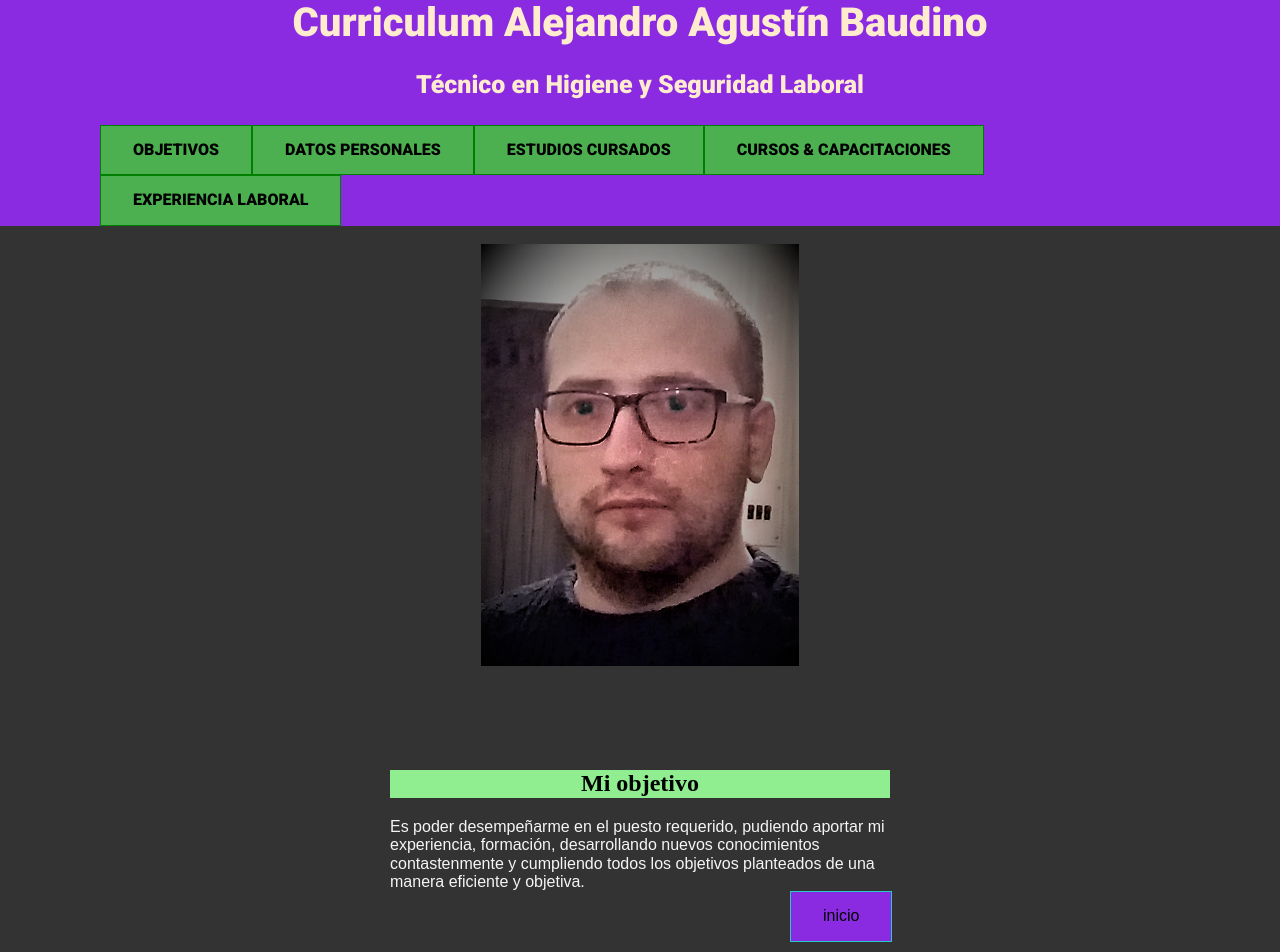
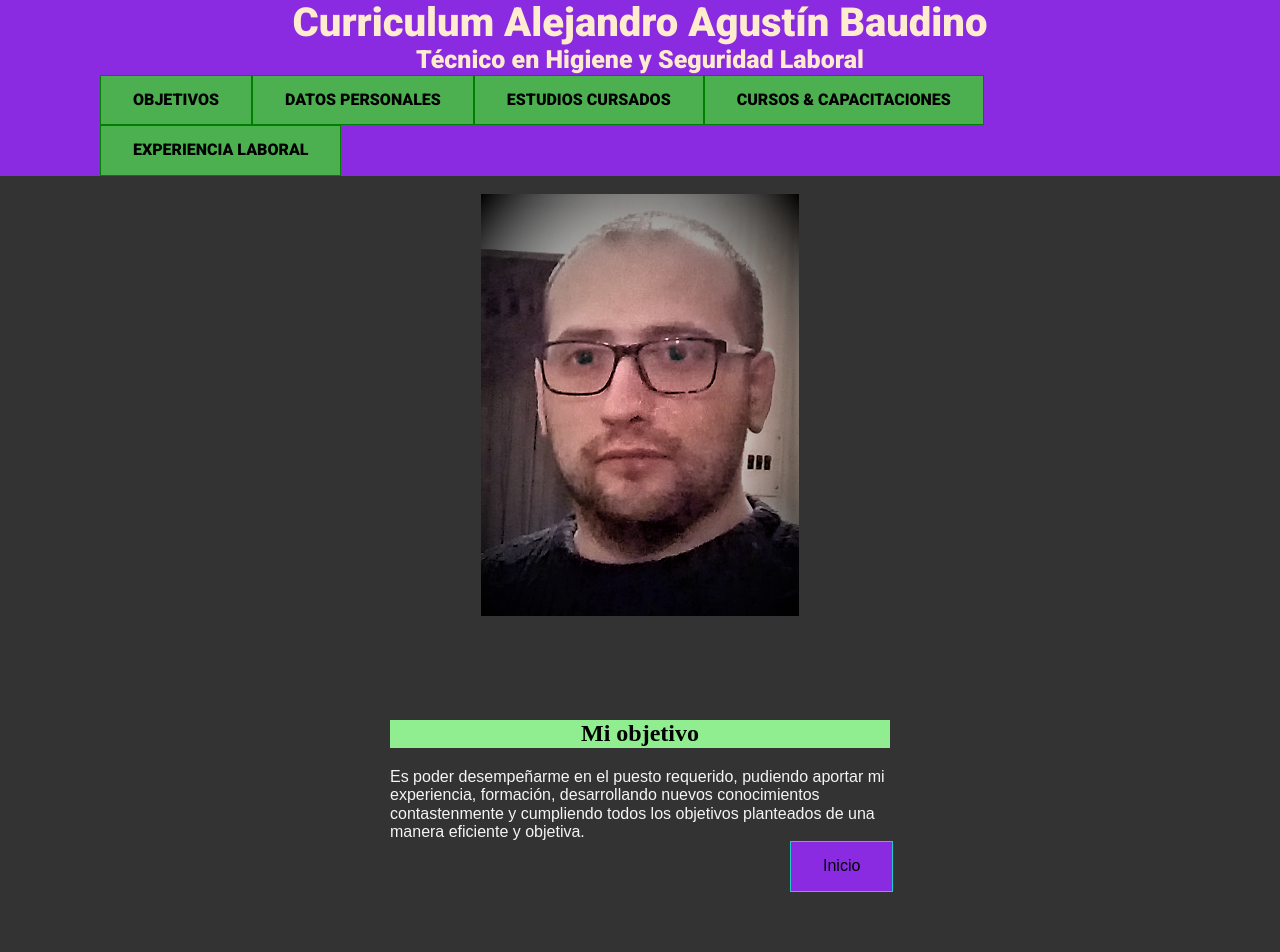
Before and after one commit to bubacba/ap40, a plain HTML site: page Index.html in a window 1280 px wide. Shown: the top 952 px of the page. Drawn offline with Linux system fonts and the light colour scheme.

Commit message:
pagina terminada con botones corregidos

```diff
--- a/CSS/styles-dist.css
+++ b/CSS/styles-dist.css
@@ -6,10 +6,12 @@ body{
 .title {
     font-family: 'Roboto', sans-serif;
     font-size: 40px;
+    margin: auto;
 }
 .subtitle{
     font-family: 'Roboto', sans-serif;
     font-size: 25px;
+    margin: auto;
 }
 header {
     margin:auto;
@@ -96,6 +98,7 @@ footer {
 /*------ BOTONES FINAL ------ */
 .button2 {
     background-color: blueviolet; /* Green */
+    font-family: Arial, Helvetica, sans-serif;
     border: 1px solid rgb(37, 204, 199);
     padding: 15px 32px;
     text-align: center;
--- a/CSS/styles.css
+++ b/CSS/styles.css
@@ -6,10 +6,12 @@ body{
 .title {
     font-family: 'Roboto', sans-serif;
     font-size: 40px;
+    margin: auto;
 }
 .subtitle{
     font-family: 'Roboto', sans-serif;
     font-size: 25px;
+    margin: auto;
 }
 header {
     margin:auto;
@@ -96,6 +98,7 @@ footer {
 /*------ BOTONES FINAL ------ */
 .button2 {
     background-color: blueviolet; /* Green */
+    font-family: Arial, Helvetica, sans-serif;
     border: 1px solid rgb(37, 204, 199);
     padding: 15px 32px;
     text-align: center;
--- a/Index.html
+++ b/Index.html
@@ -45,7 +45,8 @@
                     <H2>Mi objetivo</H2>
                     <p class="text">Es poder desempeñarme en el puesto requerido, pudiendo aportar mi experiencia, formación, desarrollando nuevos conocimientos contastenmente y
                     cumpliendo todos los objetivos planteados de una manera eficiente y objetiva.
-                    <button class="button2"><a href="#" style="color: black;" class="link" >inicio</a></button>
+
+                    <button class="button2"><a href="#" style="color: black;" class="link" >Inicio</a></button>
             </article>
             <br>
 
@@ -73,7 +74,7 @@
                     <br>
                     <strong>Mail:</strong> agusbaudino@hotmail.com
                 </p>
-                <button class="button2"><a href="#" style="color: black;" class="link" >inicio</a></button>
+                <button class="button2"><a href="#" style="color: black;" class="link" >Inicio</a></button>
         </div>
     <div class="block">
         <a id="EstRe" />
@@ -89,7 +90,7 @@
         Carrera: Tec. en Higiene y seguridad laboral.
         MATRICULA N° 31868570 "CIEC".
     </P>
-    <button class="button2"><a href="#" style="color: black;" class="link" >inicio</a></button>
+    <button class="button2"><a href="#" style="color: black;" class="link" >Inicio</a></button>
     </div>
     <div class="block">
         <a id="Cursycap" />
@@ -97,7 +98,6 @@
     </div>
     <div class="block" >
             <h3>IDIOMAS</h3>
-
             <p class="text">- Ingles nivel 1 C.E.I.C.O.S</p>
     </div>
     <div class="block">
@@ -139,7 +139,7 @@
                     <li> Protección contra incendio y plan de emergencia </li>
                     <li> Riesgos derivados de la organización del trabajo</li>
                 </ul>·
-                <button class="button2"><a href="#" style="color: black;" class="link" >inicio</a></button>
+                <button class="button2"><a href="#" style="color: black;" class="link" >Inicio</a></button>
    </div>
     <div class="block">
         <a id="ExpL">
@@ -166,7 +166,7 @@
                     </list>
                     <p> Durante este periodo en paralelo continuaba desarrollando mis tareas asignadas en pastorino seguridad. </p>
                 </list>
-                <button class="button2"><a href="#" style="color: black;" class="link" >inicio</a></button>
+                <button class="button2"><a href="#" style="color: black;" class="link" >Inicio</a></button>
             </div>
 
     </main>
```
